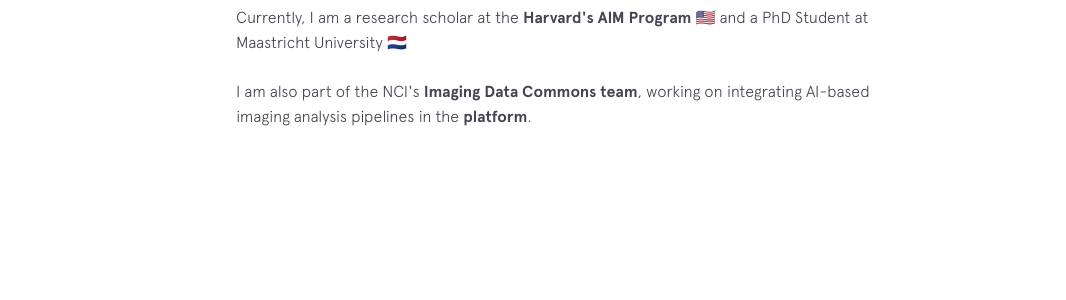
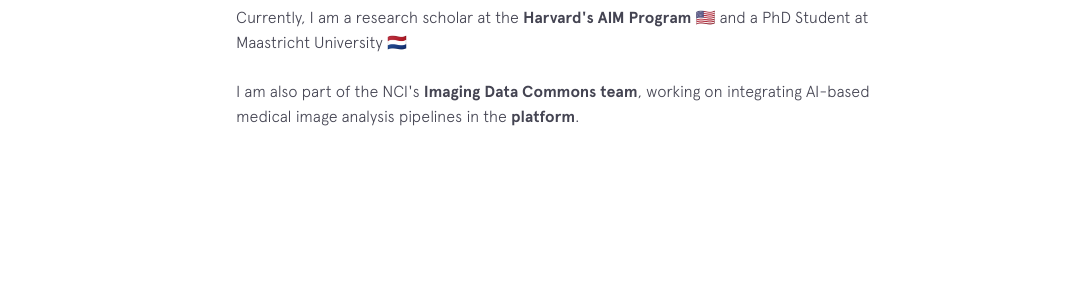
Before and after one commit to denbonte/denbonte.github.io, a Jekyll site: the page built from index.html, in a window 1280 px wide and 900 px high, scrolled down 987 px. Shown: the part 178-478 px from the top of the window, without its empty margins (214-1280 px from the left). Built offline with Jekyll 4.4.1, drawn with Linux system fonts in a browser that asks for light colours; nearby versions of some CDN libraries.

Commit message:
Update content

```diff
--- a/_includes/background.html
+++ b/_includes/background.html
@@ -14,7 +14,7 @@
     </p>
 
     <p>
-      I am also part of the NCI's <a href="https://github.com/ImagingDataCommons">Imaging Data Commons team</a>, working on integrating AI-based imaging analysis pipelines in the <a href="https://datacommons.cancer.gov/repository/imaging-data-commons">platform</a>.
+      I am also part of the NCI's <a href="https://github.com/ImagingDataCommons">Imaging Data Commons team</a>, working on integrating AI-based medical image analysis pipelines in the <a href="https://datacommons.cancer.gov/repository/imaging-data-commons">platform</a>.
     </p>
 
   </div>
```
